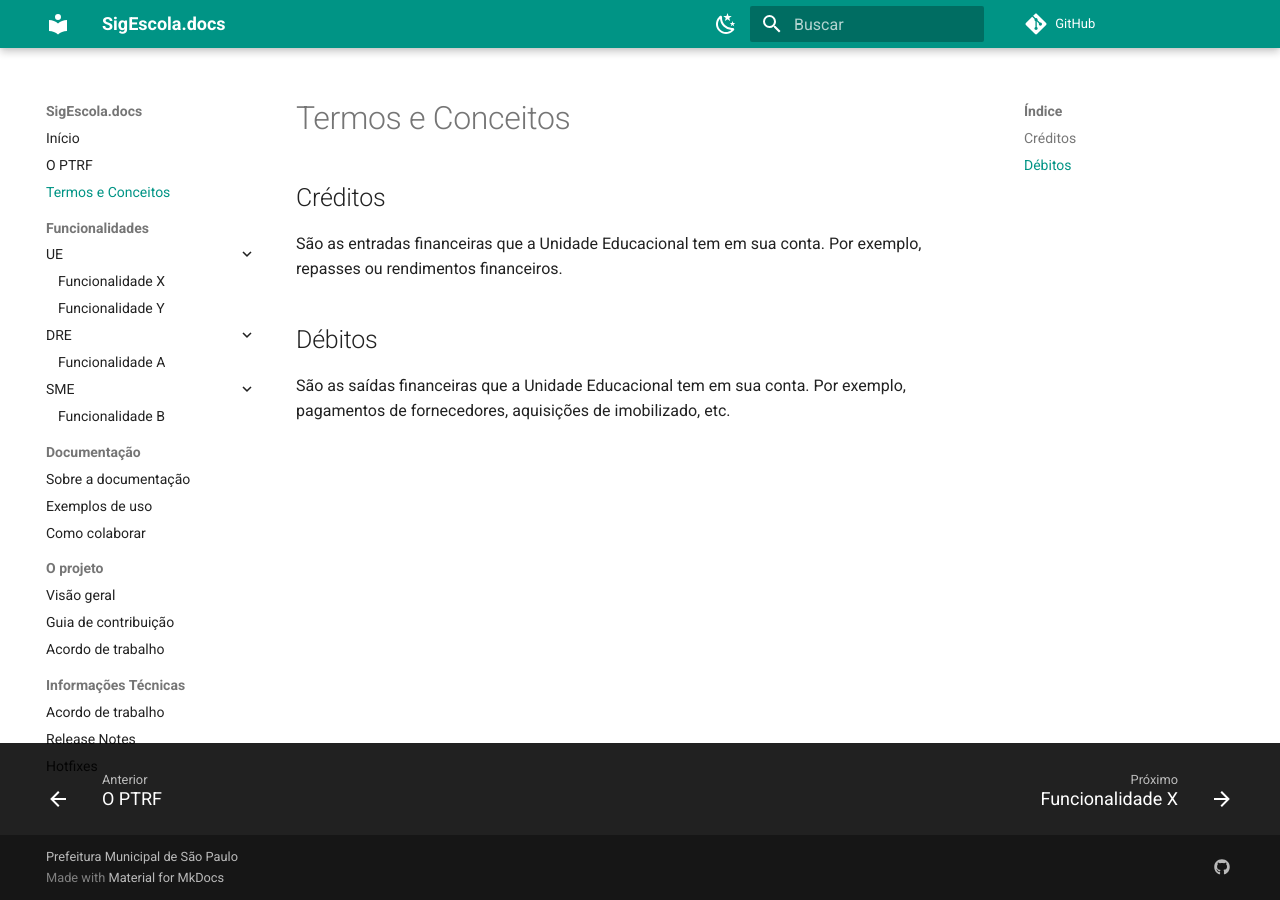
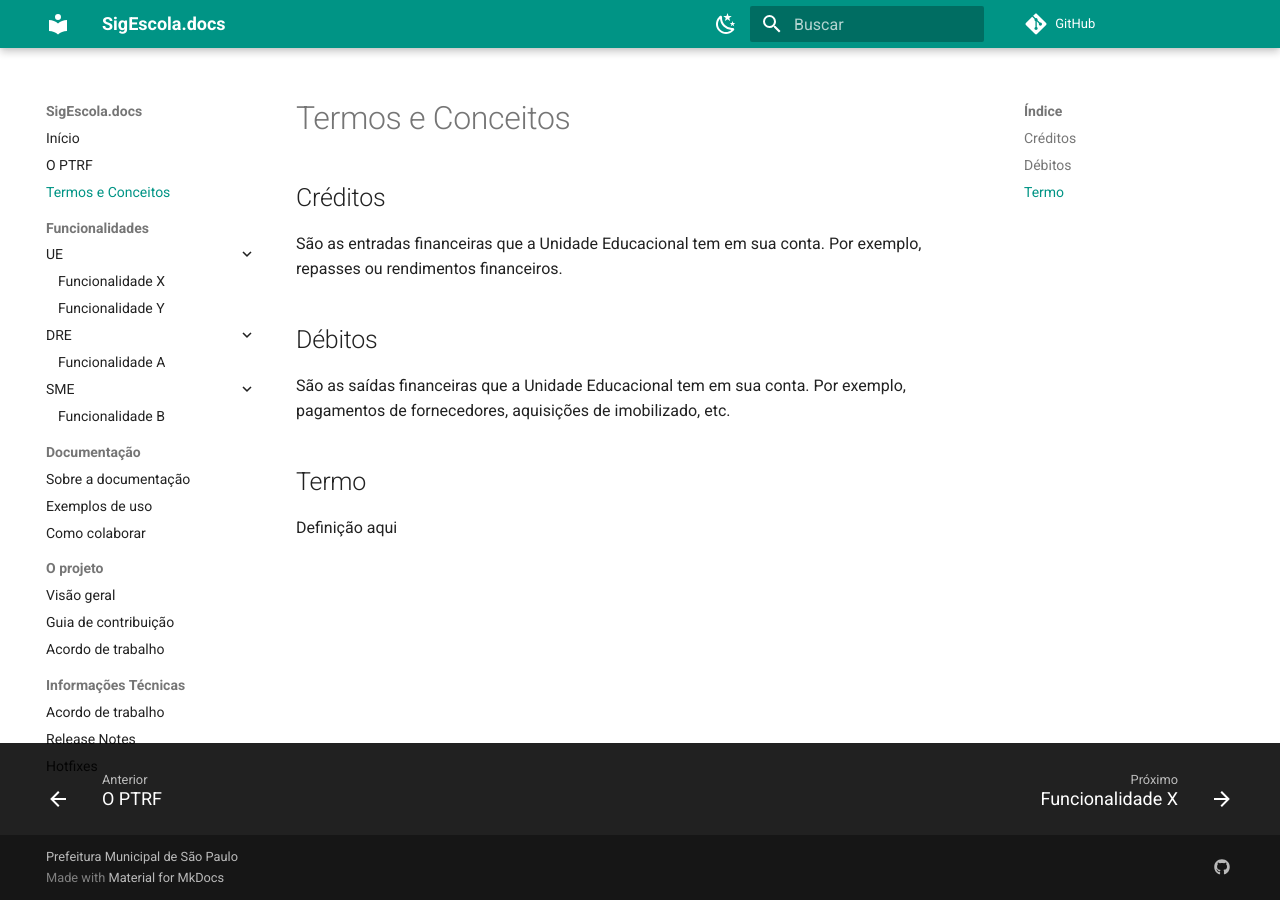
Before and after one commit to prefeiturasp/SME-PTRF-Docs, an MkDocs documentation site: the page built from docs/termos_conceitos.md, in a window 1280 px wide. Built offline with MkDocs 1.6.1 and Material for MkDocs 9.7.7, drawn with Linux system fonts in a browser that asks for light colours; comment, search, counter and statistics services are not loaded.

Commit message:
Inclusão de texto explicativo

```diff
--- a/docs/termos_conceitos.md
+++ b/docs/termos_conceitos.md
@@ -7,3 +7,6 @@ Por exemplo, repasses ou rendimentos financeiros.
 ## Débitos
 São as saídas financeiras que a Unidade Educacional tem em sua conta.
 Por exemplo, pagamentos de fornecedores, aquisições de imobilizado, etc.
+
+## Termo
+Definição aqui
```
